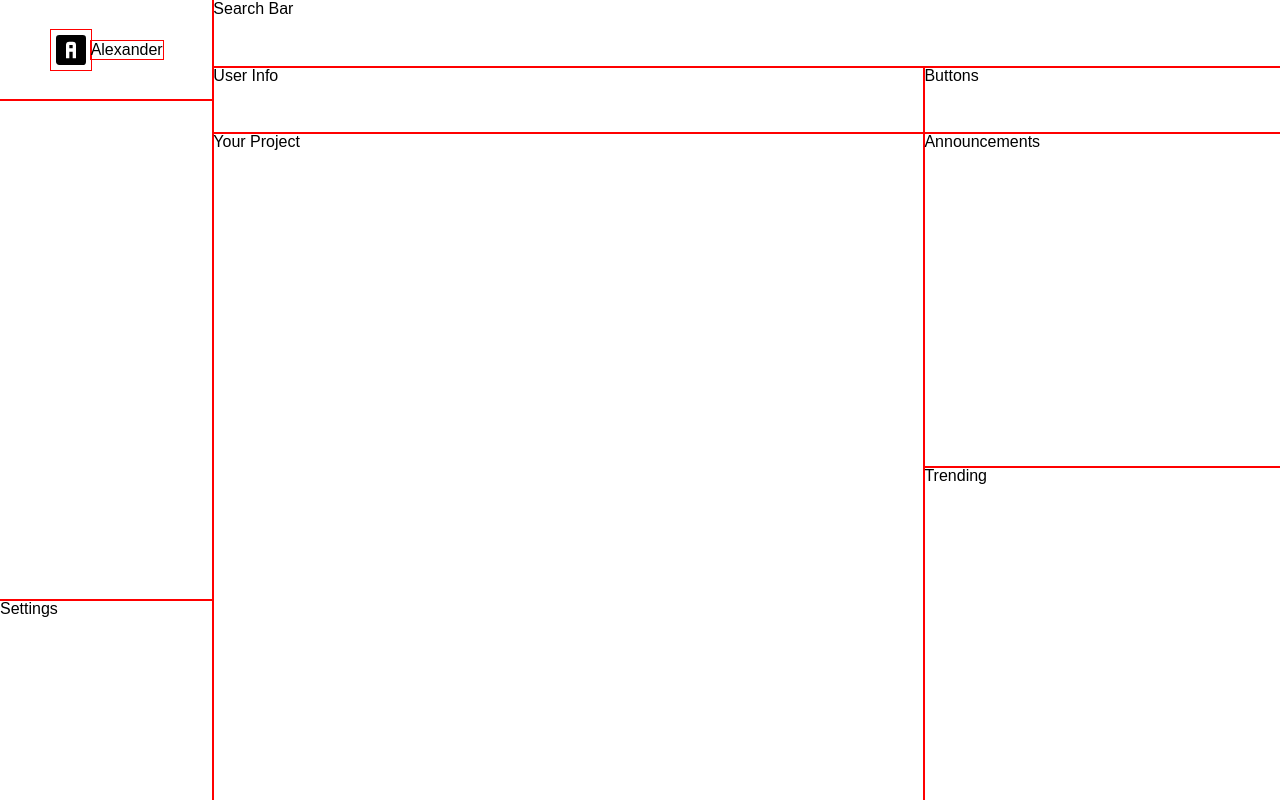
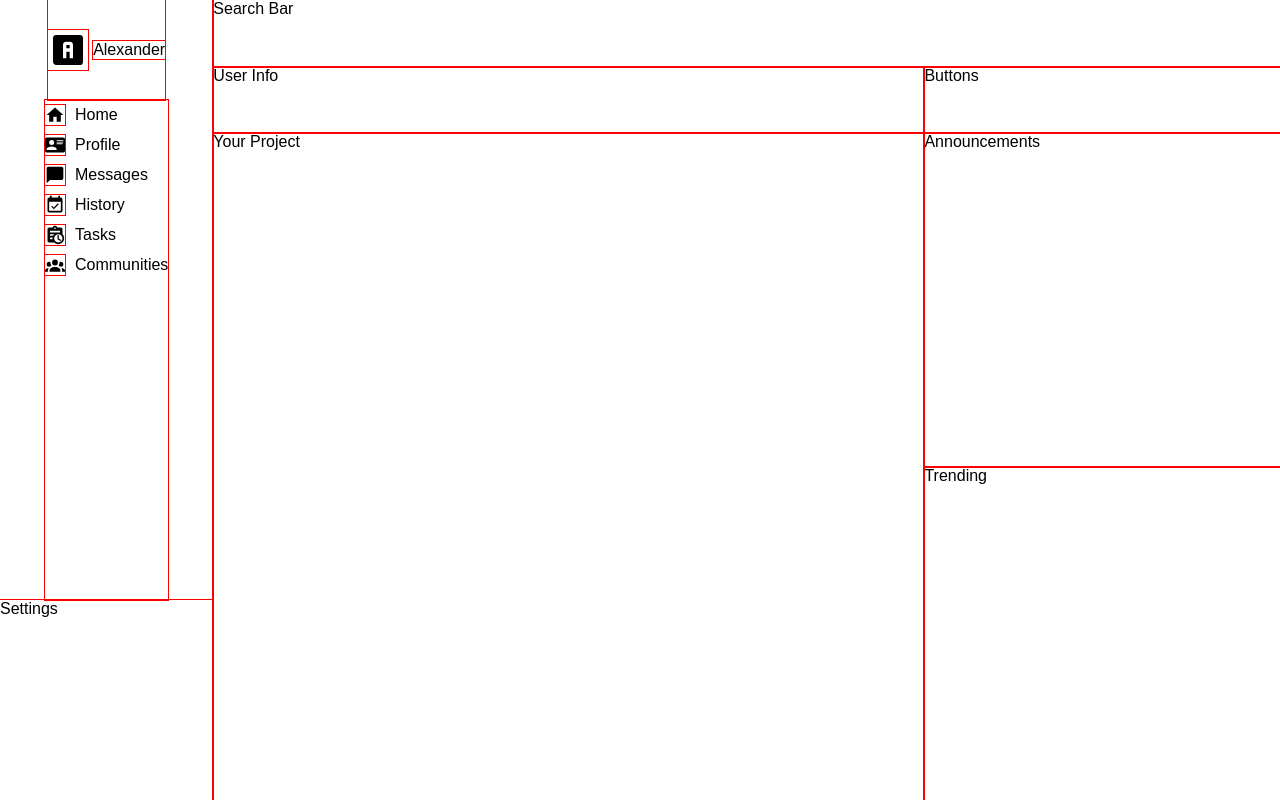
Before and after one commit to alexander-soriano/admin-dashboard, a plain HTML site: page index.html in a window 1280 px wide. Drawn offline with Linux system fonts and the light colour scheme.

Commit message:
menu items layout

```diff
--- a/index.html
+++ b/index.html
@@ -10,11 +10,22 @@
 <body>
     <div class="sidebar">
         <div class="brand">
-            <object class='logo' type="image/svg+xml" data="resources/svg/alpha-a-box.svg"></object>
+            <img src="resources/svg/alpha-a-box.svg" width="40px" height="40px">
             <span>Alexander</span>
         </div>
         <div class="menu">
-
+            <img src="resources/svg/home.svg" width="20px" height="20px">
+            Home
+            <img src="resources/svg/card-account-details.svg" width="20px" height="20px">
+            Profile
+            <img src="resources/svg/message.svg" width="20px" height="20px">
+            Messages
+            <img src="resources/svg/calendar-check.svg" width="20px" height="20px">
+            History
+            <img src="resources/svg/clipboard-text-clock.svg" width="20px" height="20px">
+            Tasks
+            <img src="resources/svg/account-group.svg" width="20px" height="20px">
+            Communities
         </div>
         <div class="settings">Settings</div>
     </div>
--- a/style.css
+++ b/style.css
@@ -40,9 +40,16 @@ body {
 .brand  {
     display: flex;
     align-items: center;
-    justify-content: center;
+    justify-self: center;
+    gap: 5px;
 }
 
+.menu {
+    display: grid;
+    grid-template: repeat(6, 30px) / 30px 1fr;
+    justify-self: center;
+    align-items: center;
+}
 /* Header */
 .header {
     display: grid;
```
